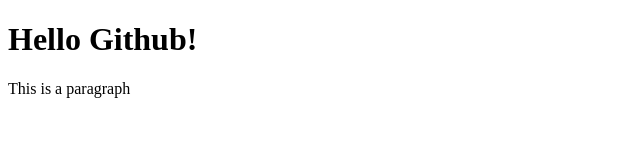
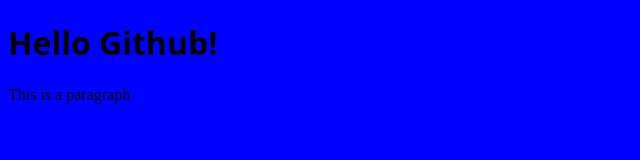
Before and after one commit to Vladimir-101/github_activity, a plain HTML site: page index.html in a window 1280 px wide. Shown: the whole page, without its empty margins (0-640 px from the left). Drawn offline with Linux system fonts and the light colour scheme.

Commit message:
style: add base stylesheet

```diff
--- a/index.html
+++ b/index.html
@@ -1,5 +1,9 @@
 <!DOCTYPE html>
+<head>
+    <link rel="stylesheet" href="style.css">
+</head>
     <h1>Hello Github!</h1>
     <body>
         This is a paragraph
+
     </body>
--- a/style.css
+++ b/style.css
@@ -1 +1,3 @@
 body  {background-color: blue;}
+
+h1 {font-family: system-ui;}
```
